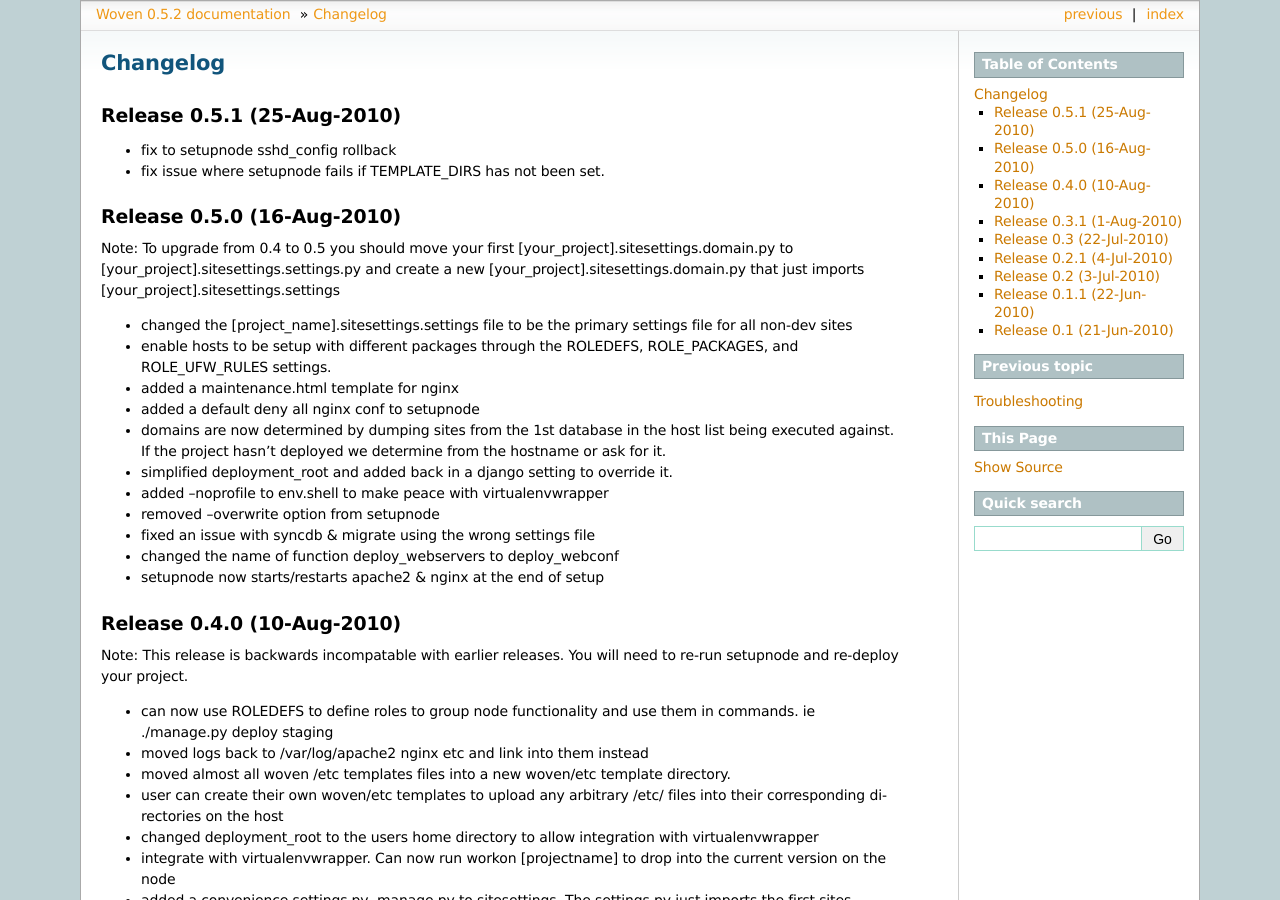
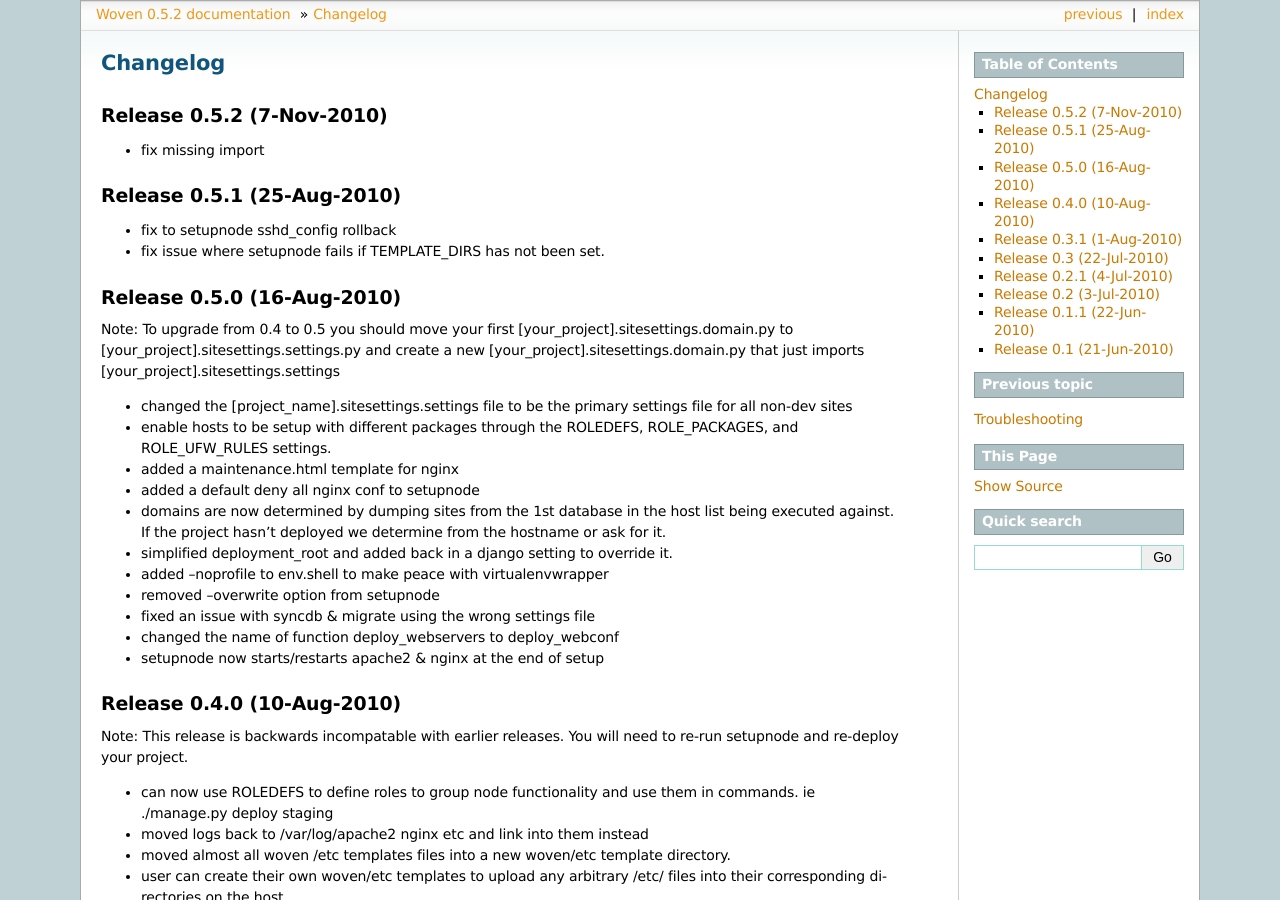
Before and after one commit to bretth/woven, a Sphinx documentation site: the page built from docs/changelog.rst, in a window 1280 px wide and 900 px high. Built offline with Sphinx 7.4.7, drawn with Linux system fonts in a browser that asks for light colours.

Commit message:
update docs

```diff
--- a/docs/changelog.rst
+++ b/docs/changelog.rst
@@ -1,6 +1,10 @@
 
 Changelog
 ==========
+
+Release 0.5.2 (7-Nov-2010)
+----------------------------
+* fix missing import
 
 Release 0.5.1 (25-Aug-2010)
 --------------------------------
```
